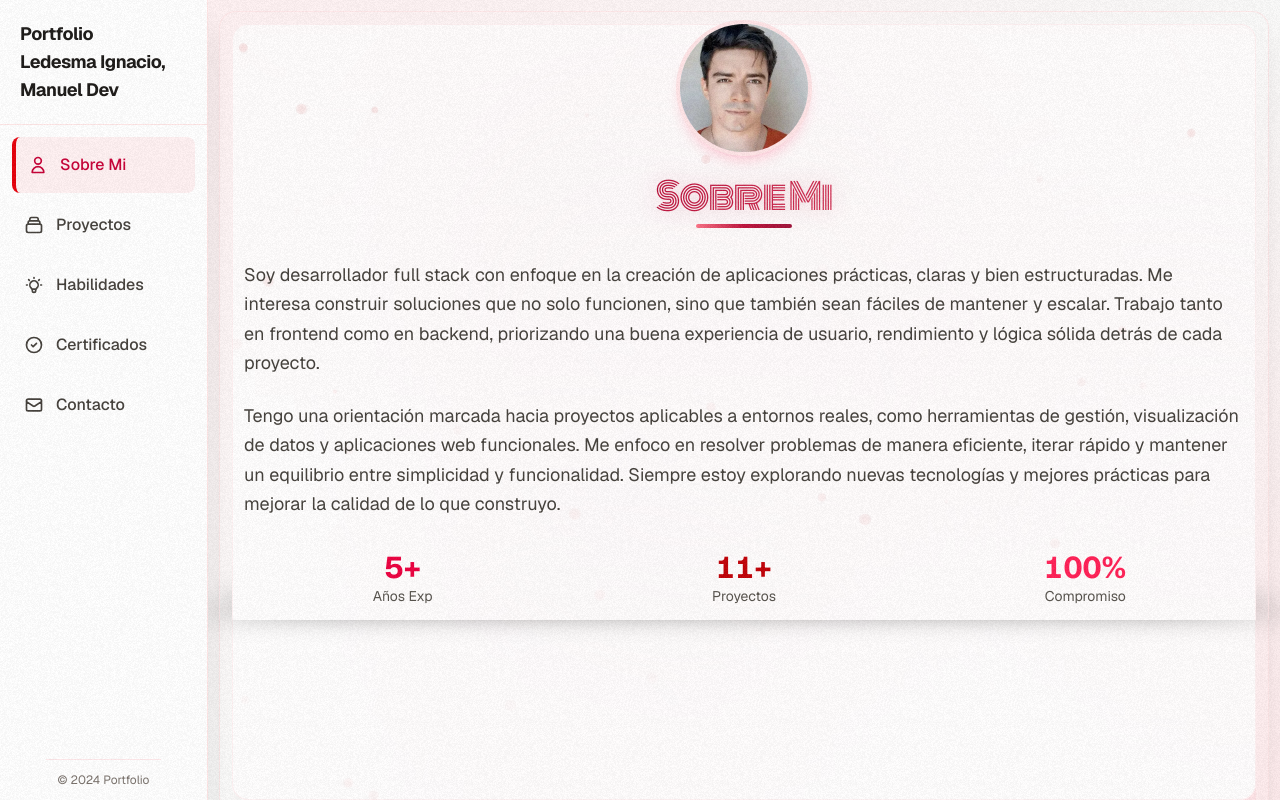
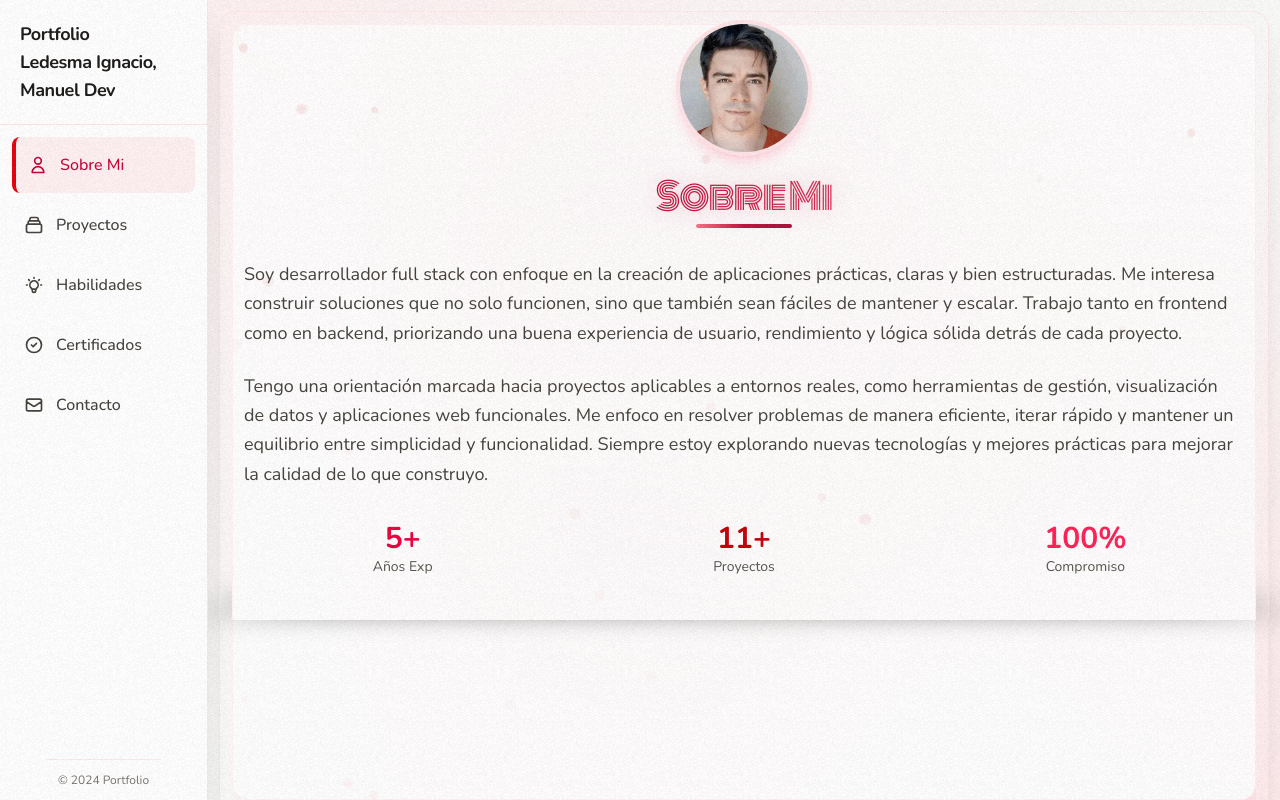
Before and after one commit to NachoLedesma33/Porfolio-Ledesma-Ignacio-Dev, a Next.js app: page / in a window 1280 px wide. Built offline with nearby package versions, Linux system fonts and the light colour scheme.

Commit message:
style: usar Nunito como fuente principal para textos

```diff
--- a/app/globals.css
+++ b/app/globals.css
@@ -16,7 +16,7 @@
 @theme inline {
   --color-background: var(--background);
   --color-foreground: var(--foreground);
-  --font-sans: var(--font-geist-sans);
+  --font-sans: var(--font-nunito);
   --font-mono: var(--font-geist-mono);
   --font-display: var(--font-monoton);
 }
--- a/app/layout.tsx
+++ b/app/layout.tsx
@@ -1,10 +1,10 @@
 import type { Metadata } from "next";
-import { Geist, Geist_Mono, Monoton } from "next/font/google";
+import { Nunito, Geist_Mono, Monoton } from "next/font/google";
 import "./globals.css";
 import NoiseOverlay from "@/app/components/NoiseOverlay";
 
-const geistSans = Geist({
-  variable: "--font-geist-sans",
+const nunito = Nunito({
+  variable: "--font-nunito",
   subsets: ["latin"],
 });
 
@@ -35,7 +35,7 @@ export default function RootLayout({
   return (
     <html
       lang="en"
-      className={`${geistSans.variable} ${geistMono.variable} ${monoton.variable} h-full antialiased`}
+      className={`${nunito.variable} ${geistMono.variable} ${monoton.variable} h-full antialiased`}
     >
       <body className="min-h-full flex flex-col bg-background text-foreground font-sans antialiased">
         <NoiseOverlay />
```
